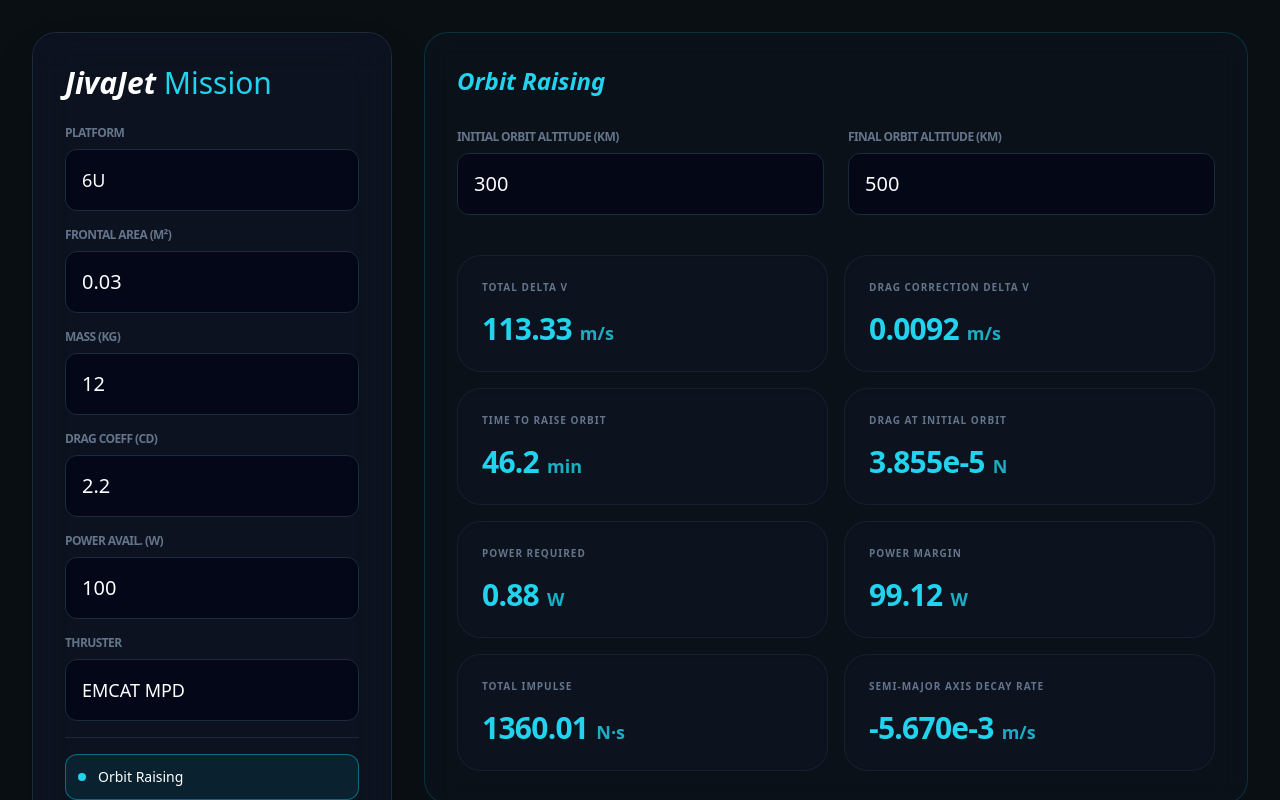
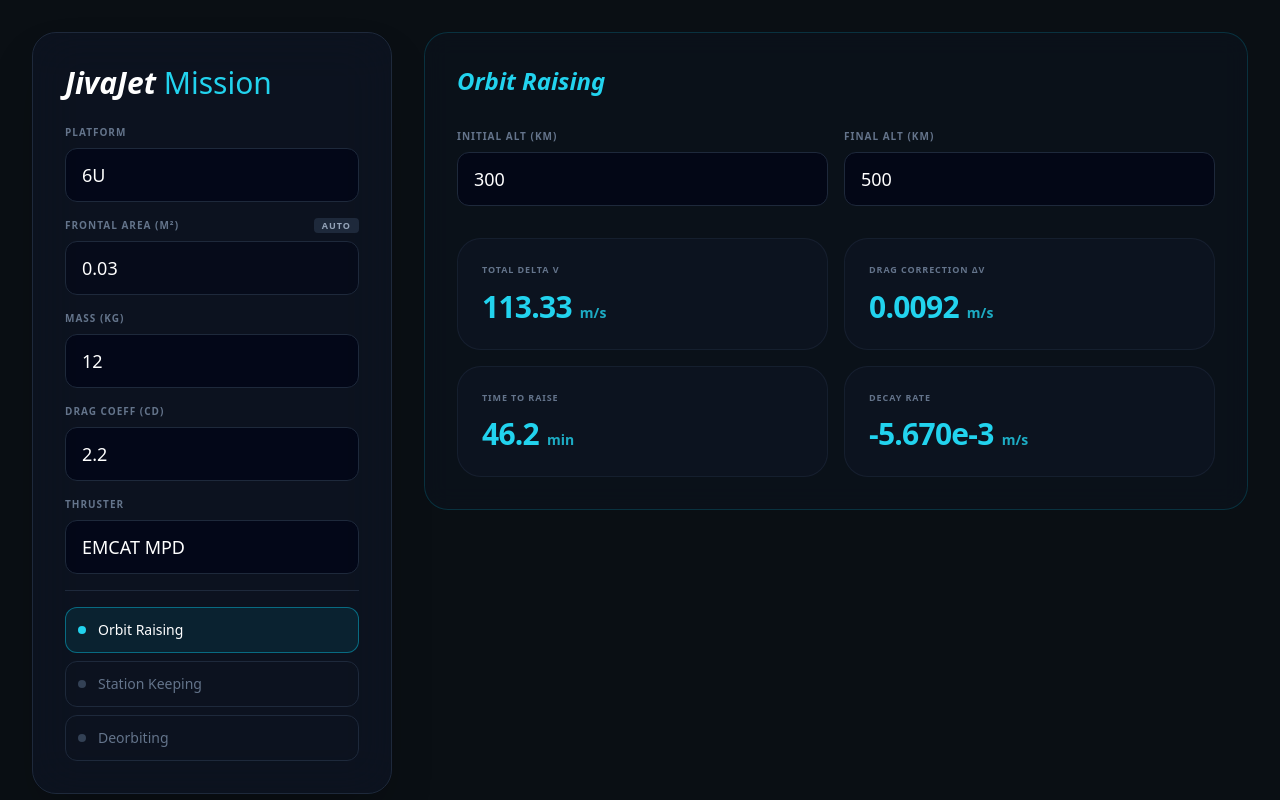
Before and after one commit to gsl413/Guru, a React (Vite) app: page / in a window 1280 px wide. Shown: the top 800 px of the page. Built offline with nearby package versions, Linux system fonts and the light colour scheme.

Commit message:
Update App.tsx

```diff
--- a/src/App.tsx
+++ b/src/App.tsx
@@ -1,4 +1,4 @@
-import React, { useMemo, useState } from "react";
+import React, { useMemo, useState, useEffect } from "react";
 
 type Service = "orbitRaising" | "stationKeeping" | "deorbiting";
 type Thruster = "EMCAT" | "EMCAT MPD" | "JJDrive";
@@ -39,95 +39,91 @@ function interpolateDensity(altitude: number) {
 export default function App() {
   const [services, setServices] = useState<Service[]>(["orbitRaising"]);
   const [platform, setPlatform] = useState("6U");
-  const [customArea, setCustomArea] = useState(0.03);
   const [frontalArea, setFrontalArea] = useState(0.03);
+  const [isOverride, setIsOverride] = useState(false);
+
   const [mass, setMass] = useState(12);
   const [cd, setCd] = useState(2.2);
   const [powerAvailable, setPowerAvailable] = useState(100);
   const [thruster, setThruster] = useState<Thruster>("EMCAT MPD");
+
   const [initialAltitude, setInitialAltitude] = useState(300);
   const [finalAltitude, setFinalAltitude] = useState(500);
-  const [orbitAltitude, setOrbitAltitude] = useState(300);
+  const [skAltitude, setSkAltitude] = useState(300);
   const [duration, setDuration] = useState(1);
   const [ionVelocity, setIonVelocity] = useState(20000);
   const [deorbitAltitude, setDeorbitAltitude] = useState(500);
 
-  const area = platform === "Custom" ? customArea : frontalArea || PLATFORM_AREAS[platform];
+  // Sync Frontal Area with Platform Size unless overridden
+  useEffect(() => {
+    if (!isOverride && platform !== "Custom") {
+      setFrontalArea(PLATFORM_AREAS[platform]);
+    }
+  }, [platform, isOverride]);
 
   const orbitRaising = useMemo(() => {
     if (!services.includes("orbitRaising")) return null;
-
-    const r1 = EARTH_RADIUS + initialAltitude * 1000;
-    const r2 = EARTH_RADIUS + finalAltitude * 1000;
+    const r1 = EARTH_RADIUS + initialAltitude * 1000, r2 = EARTH_RADIUS + finalAltitude * 1000;
     const aTransfer = (r1 + r2) / 2;
-
-    // Baseline Hohmann Delta V
     const dv1 = Math.sqrt(MU / r1) * (Math.sqrt((2 * r2) / (r1 + r2)) - 1);
     const dv2 = Math.sqrt(MU / r2) * (1 - Math.sqrt((2 * r1) / (r1 + r2)));
     const baseline = Math.abs(dv1) + Math.abs(dv2);
-
     const density = interpolateDensity(initialAltitude);
-    const dragAcceleration = 0.5 * (cd * area / mass) * density * Math.pow(ORBITAL_VELOCITY, 2);
-
-    // Semi-Major Axis Decay Rate
-    const semiMajorDecay = (-2 * Math.pow(aTransfer, 1.5) * dragAcceleration) / Math.sqrt(MU);
-
+    const dragAcc = 0.5 * (cd * frontalArea / mass) * density * Math.pow(ORBITAL_VELOCITY, 2);
+    const semiMajorDecay = (-2 * Math.pow(aTransfer, 1.5) * dragAcc) / Math.sqrt(MU);
     const transferTime = Math.PI * Math.sqrt(Math.pow(aTransfer, 3) / MU);
-    const deltaADrag = Math.abs(semiMajorDecay * transferTime);
-    const dragDeltaV = (deltaADrag * ORBITAL_VELOCITY) / (2 * r1);
-
-    const dragForce = 0.5 * density * Math.pow(ORBITAL_VELOCITY, 2) * cd * area;
-    const power = dragForce / THRUSTERS[thruster].tp;
-
+    const dragDeltaV = (Math.abs(semiMajorDecay) * transferTime * ORBITAL_VELOCITY) / (2 * r1);
+    const dragForce = 0.5 * density * Math.pow(ORBITAL_VELOCITY, 2) * cd * frontalArea;
     return {
-      totalDeltaV: baseline + dragDeltaV,
-      dragDeltaV,
-      transferTime,
-      dragForce,
-      power,
-      powerMargin: powerAvailable - power,
-      totalImpulse: mass * (baseline + dragDeltaV),
-      semiMajorDecay
+        totalDeltaV: baseline + dragDeltaV, dragDeltaV, transferTime, dragForce,
+        power: dragForce / THRUSTERS[thruster].tp, impulse: mass * (baseline + dragDeltaV), semiMajorDecay
     };
-  }, [services, initialAltitude, finalAltitude, cd, area, mass, thruster, powerAvailable]);
+  }, [services, initialAltitude, finalAltitude, cd, frontalArea, mass, thruster]);
 
   const stationKeeping = useMemo(() => {
     if (!services.includes("stationKeeping")) return null;
-    const density = interpolateDensity(orbitAltitude);
-    const thrust = 0.5 * density * Math.pow(ORBITAL_VELOCITY, 2) * cd * area;
-    const seconds = duration * 365.25 * 24 * 3600;
-    return { impulse: thrust * seconds, propellant: (thrust * seconds) / ionVelocity, thrust, power: thrust / THRUSTERS[thruster].tp };
-  }, [services, orbitAltitude, duration, cd, area, ionVelocity, thruster]);
+    const density = interpolateDensity(skAltitude);
+    const thrustReq = 0.5 * density * Math.pow(ORBITAL_VELOCITY, 2) * cd * frontalArea;
+    const totalImpulse = thrustReq * (duration * 365.25 * 24 * 3600);
+    return { thrustReq, totalImpulse, propMass: totalImpulse / ionVelocity, powerReq: thrustReq / THRUSTERS[thruster].tp };
+  }, [services, skAltitude, duration, cd, frontalArea, ionVelocity, thruster]);
 
   const deorbit = useMemo(() => {
     if (!services.includes("deorbiting")) return null;
     const density = interpolateDensity(deorbitAltitude);
     const r1 = EARTH_RADIUS + deorbitAltitude * 1000;
-    const dragAcc = 0.5 * (cd * area / mass) * density * Math.pow(ORBITAL_VELOCITY, 2);
-    let deltaV = 0;
-    if (deorbitAltitude > 100) {
-      const r2 = EARTH_RADIUS + 100000, aTransfer = (r1 + r2) / 2;
-      const baseline = Math.abs(Math.sqrt(MU / r1) * (1 - Math.sqrt((2 * r2) / (r1 + r2))));
-      const transferTime = Math.PI * Math.sqrt(Math.pow(aTransfer, 3) / MU);
-      const dragDeltaV = (Math.abs((-2 * Math.pow(aTransfer, 1.5) * dragAcc) / Math.sqrt(MU)) * transferTime * ORBITAL_VELOCITY) / (2 * r1);
-      deltaV = Math.max(0, baseline - dragDeltaV);
-    }
-    return { deltaV, ballisticCoefficient: mass / (cd * area) };
-  }, [services, deorbitAltitude, cd, area, mass]);
+    const dragAcc = 0.5 * (cd * frontalArea / mass) * density * Math.pow(ORBITAL_VELOCITY, 2);
+    const r2 = EARTH_RADIUS + 100000;
+    const aTransfer = (r1 + r2) / 2;
+    const baseline = Math.abs(Math.sqrt(MU / r1) * (1 - Math.sqrt((2 * r2) / (r1 + r2))));
+    const transferTime = Math.PI * Math.sqrt(Math.pow(aTransfer, 3) / MU);
+    const dragDeltaV = (Math.abs(dragAcc) * transferTime * ORBITAL_VELOCITY) / (2 * r1);
+    return { ballisticCoeff: mass / (cd * frontalArea), totalDeltaV: Math.max(0, baseline - dragDeltaV), dragAcc };
+  }, [services, deorbitAltitude, cd, frontalArea, mass]);
 
   return (
     <div className="min-h-screen bg-[#0a0f14] text-slate-200 font-sans p-4 md:p-8">
       <div className="mx-auto max-w-7xl grid lg:grid-cols-[360px_1fr] gap-8">
-        {/* Sidebar Controls */}
-        <aside className="bg-slate-900/50 backdrop-blur-xl border border-slate-800 p-8 rounded-3xl h-fit space-y-6 shadow-2xl">
+        <aside className="bg-slate-900/50 border border-slate-800 p-8 rounded-3xl h-fit space-y-6 shadow-2xl backdrop-blur-xl">
           <h1 className="text-3xl font-black italic text-white">JivaJet <span className="text-cyan-400 not-italic font-light">Mission</span></h1>
+
           <div className="space-y-4">
-            <SelectGroup label="Platform" value={platform} onChange={setPlatform} options={["3U", "6U", "12U", "24U", "Custom"]} />
-            <InputGroup label="Frontal Area" unit="m²" value={frontalArea} onChange={setFrontalArea} />
+            <SelectGroup label="Platform" value={platform} onChange={(val: string) => { setPlatform(val); setIsOverride(false); }} options={["3U", "6U", "12U", "24U", "Custom"]} />
+
+            <div className="relative group">
+              <label className="block text-[10px] font-black text-slate-500 uppercase mb-2 tracking-widest flex justify-between">
+                Frontal Area (m²)
+                <button onClick={() => setIsOverride(!isOverride)} className={`text-[9px] px-2 rounded ${isOverride ? 'bg-cyan-500 text-black' : 'bg-slate-800 text-slate-400'}`}>
+                  {isOverride ? "OVERRIDE ACTIVE" : "AUTO"}
+                </button>
+              </label>
+              <input type="number" value={frontalArea} onChange={(e) => { setFrontalArea(Number(e.target.value)); setIsOverride(true); }} className="w-full bg-slate-950/50 border border-slate-800 rounded-xl px-4 py-3 text-lg text-white focus:border-cyan-500/50 outline-none" />
+            </div>
+
             <InputGroup label="Mass" unit="kg" value={mass} onChange={setMass} />
             <InputGroup label="Drag Coeff" unit="Cd" value={cd} onChange={setCd} step={0.1} />
-            <InputGroup label="Power Avail." unit="W" value={powerAvailable} onChange={setPowerAvailable} />
             <SelectGroup label="Thruster" value={thruster} onChange={setThruster} options={["EMCAT", "EMCAT MPD", "JJDrive"]} />
+
             <div className="pt-4 border-t border-slate-800 space-y-2">
               {(["orbitRaising", "stationKeeping", "deorbiting"] as Service[]).map((s) => (
                 <button key={s} onClick={() => setServices(prev => prev.includes(s) ? prev.filter(x => x !== s) : [...prev, s])} className={`w-full flex items-center gap-3 p-3 rounded-xl border text-sm capitalize ${services.includes(s) ? 'border-cyan-500/50 bg-cyan-500/10 text-white' : 'border-slate-800 text-slate-500'}`}>
@@ -138,43 +134,66 @@ export default function App() {
           </div>
         </aside>
 
-        {/* Main Output */}
-        <main className="space-y-6">
+        <main className="space-y-8">
+          {/* ORBIT RAISING SECTION */}
           {orbitRaising && (
             <section className="bg-slate-900/30 border border-cyan-500/20 rounded-3xl p-8 backdrop-blur-md">
               <h2 className="text-2xl font-black text-cyan-400 mb-8 italic">Orbit Raising</h2>
-              <div className="grid md:grid-cols-2 gap-6 mb-10">
-                <InputGroup label="Initial Orbit Altitude" unit="km" value={initialAltitude} onChange={setInitialAltitude} />
-                <InputGroup label="Final Orbit Altitude" unit="km" value={finalAltitude} onChange={setFinalAltitude} />
+              <div className="grid md:grid-cols-2 gap-4 mb-8">
+                <InputGroup label="Initial Alt" unit="km" value={initialAltitude} onChange={setInitialAltitude} />
+                <InputGroup label="Final Alt" unit="km" value={finalAltitude} onChange={setFinalAltitude} />
               </div>
-
-              {/* Output Grid matching your Image */}
               <div className="grid md:grid-cols-2 gap-4">
-                <ResultCard title="Total Delta V" value={`${orbitRaising.totalDeltaV.toFixed(2)}`} unit="m/s" />
-                <ResultCard title="Drag Correction Delta V" value={`${orbitRaising.dragDeltaV.toFixed(4)}`} unit="m/s" />
-                <ResultCard title="Time to Raise Orbit" value={`${(orbitRaising.transferTime / 60).toFixed(1)}`} unit="min" />
-                <ResultCard title="Drag at Initial Orbit" value={`${orbitRaising.dragForce.toExponential(3)}`} unit="N" />
-                <ResultCard title="Power Required" value={`${orbitRaising.power.toFixed(2)}`} unit="W" />
-                <ResultCard title="Power Margin" value={`${orbitRaising.powerMargin.toFixed(2)}`} unit="W" />
-                <ResultCard title="Total Impulse" value={`${orbitRaising.totalImpulse.toFixed(2)}`} unit="N·s" />
-                <ResultCard title="Semi-Major Axis Decay Rate" value={`${orbitRaising.semiMajorDecay.toExponential(3)}`} unit="m/s" />
+                <ResultCard title="Total Delta V" value={orbitRaising.totalDeltaV.toFixed(2)} unit="m/s" />
+                <ResultCard title="Drag Correction ΔV" value={orbitRaising.dragDeltaV.toFixed(4)} unit="m/s" />
+                <ResultCard title="Time to Raise" value={(orbitRaising.transferTime / 60).toFixed(1)} unit="min" />
+                <ResultCard title="Decay Rate" value={orbitRaising.semiMajorDecay.toExponential(3)} unit="m/s" />
               </div>
             </section>
           )}
 
-          {/* ... Station Keeping and Deorbit sections can follow same ResultCard pattern ... */}
+          {/* STATION KEEPING SECTION */}
+          {stationKeeping && (
+            <section className="bg-slate-900/30 border border-emerald-500/20 rounded-3xl p-8 backdrop-blur-md">
+              <h2 className="text-2xl font-black text-emerald-400 mb-8 italic">Orbit Maintenance</h2>
+              <div className="grid md:grid-cols-2 gap-4 mb-8">
+                <InputGroup label="Orbit Altitude" unit="km" value={skAltitude} onChange={setSkAltitude} />
+                <InputGroup label="Duration" unit="Years" value={duration} onChange={setDuration} />
+              </div>
+              <div className="grid md:grid-cols-2 gap-4">
+                <ResultCard title="Thrust Required" value={stationKeeping.thrustReq.toExponential(3)} unit="N" color="text-emerald-400" />
+                <ResultCard title="Total Impulse" value={stationKeeping.totalImpulse.toExponential(2)} unit="N·s" color="text-emerald-400" />
+                <ResultCard title="Propellant Mass" value={stationKeeping.propMass.toFixed(5)} unit="kg" color="text-emerald-400" />
+                <ResultCard title="Power Required" value={stationKeeping.powerReq.toFixed(2)} unit="W" color="text-emerald-400" />
+              </div>
+            </section>
+          )}
+
+          {/* DEORBIT SECTION */}
+          {deorbit && (
+            <section className="bg-slate-900/30 border border-rose-500/20 rounded-3xl p-8 backdrop-blur-md">
+              <h2 className="text-2xl font-black text-rose-400 mb-8 italic">Deorbiting</h2>
+              <div className="max-w-xs mb-8">
+                <InputGroup label="Start Deorbit Alt" unit="km" value={deorbitAltitude} onChange={setDeorbitAltitude} />
+              </div>
+              <div className="grid md:grid-cols-2 gap-4">
+                <ResultCard title="Ballistic Coefficient" value={deorbit.ballisticCoeff.toFixed(2)} unit="kg/m²" color="text-rose-400" />
+                <ResultCard title="Required Delta V" value={deorbit.totalDeltaV.toFixed(2)} unit="m/s" color="text-rose-400" />
+                <ResultCard title="Drag Acceleration" value={deorbit.dragAcc.toExponential(3)} unit="m/s²" color="text-rose-400" />
+              </div>
+            </section>
+          )}
         </main>
       </div>
     </div>
   );
 }
 
-// Utility Components
 function InputGroup({ label, unit, value, onChange, ...props }: any) {
   return (
     <div className="flex-1">
-      <label className="block text-xs font-bold text-slate-500 mb-2 uppercase tracking-tighter">{label} ({unit})</label>
-      <input type="number" value={value} onChange={(e) => onChange(Number(e.target.value))} className="w-full bg-slate-950/80 border border-slate-800 rounded-xl px-4 py-4 text-xl text-white outline-none focus:border-cyan-500/50 transition-all" {...props} />
+      <label className="block text-[10px] font-black text-slate-500 uppercase mb-2 tracking-widest">{label} ({unit})</label>
+      <input type="number" value={value} onChange={(e) => onChange(Number(e.target.value))} className="w-full bg-slate-950/80 border border-slate-800 rounded-xl px-4 py-3 text-lg text-white focus:border-cyan-500/50 outline-none transition-all" {...props} />
     </div>
   );
 }
@@ -182,21 +201,21 @@ function InputGroup({ label, unit, value, onChange, ...props }: any) {
 function SelectGroup({ label, value, onChange, options }: any) {
   return (
     <div>
-      <label className="block text-xs font-bold text-slate-500 mb-2 uppercase tracking-tighter">{label}</label>
-      <select value={value} onChange={(e) => onChange(e.target.value)} className="w-full bg-slate-950/80 border border-slate-800 rounded-xl px-4 py-4 text-lg text-white outline-none appearance-none">
+      <label className="block text-[10px] font-black text-slate-500 uppercase mb-2 tracking-widest">{label}</label>
+      <select value={value} onChange={(e) => onChange(e.target.value)} className="w-full bg-slate-950/80 border border-slate-800 rounded-xl px-4 py-3 text-lg text-white outline-none appearance-none cursor-pointer">
         {options.map((o: string) => <option key={o} value={o}>{o}</option>)}
       </select>
     </div>
   );
 }
 
-function ResultCard({ title, value, unit }: any) {
+function ResultCard({ title, value, unit, color = "text-cyan-400" }: any) {
   return (
-    <div className="bg-slate-900/40 border border-slate-800/60 p-6 rounded-3xl shadow-inner">
-      <p className="text-[10px] font-black text-slate-500 uppercase tracking-widest mb-4">{title}</p>
+    <div className="bg-slate-900/40 border border-slate-800/60 p-6 rounded-3xl">
+      <p className="text-[9px] font-black text-slate-500 uppercase tracking-widest mb-3">{title}</p>
       <div className="flex items-baseline gap-2">
-        <span className="text-3xl font-bold text-cyan-400 tracking-tight">{value}</span>
-        <span className="text-lg font-bold text-cyan-400/80">{unit}</span>
+        <span className={`text-3xl font-bold tracking-tight ${color}`}>{value}</span>
+        <span className={`text-sm font-bold opacity-80 ${color}`}>{unit}</span>
       </div>
     </div>
   );
```
